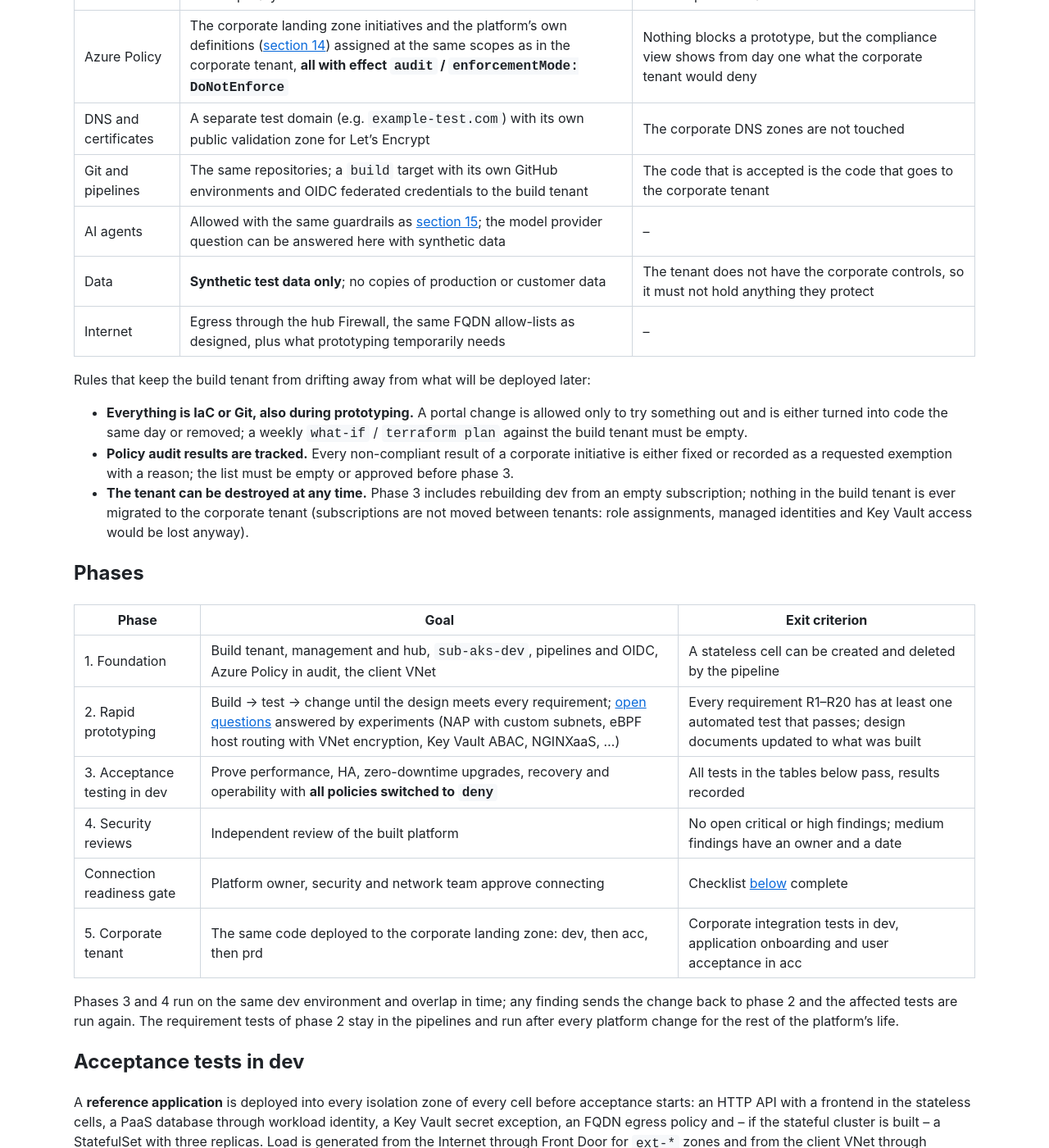
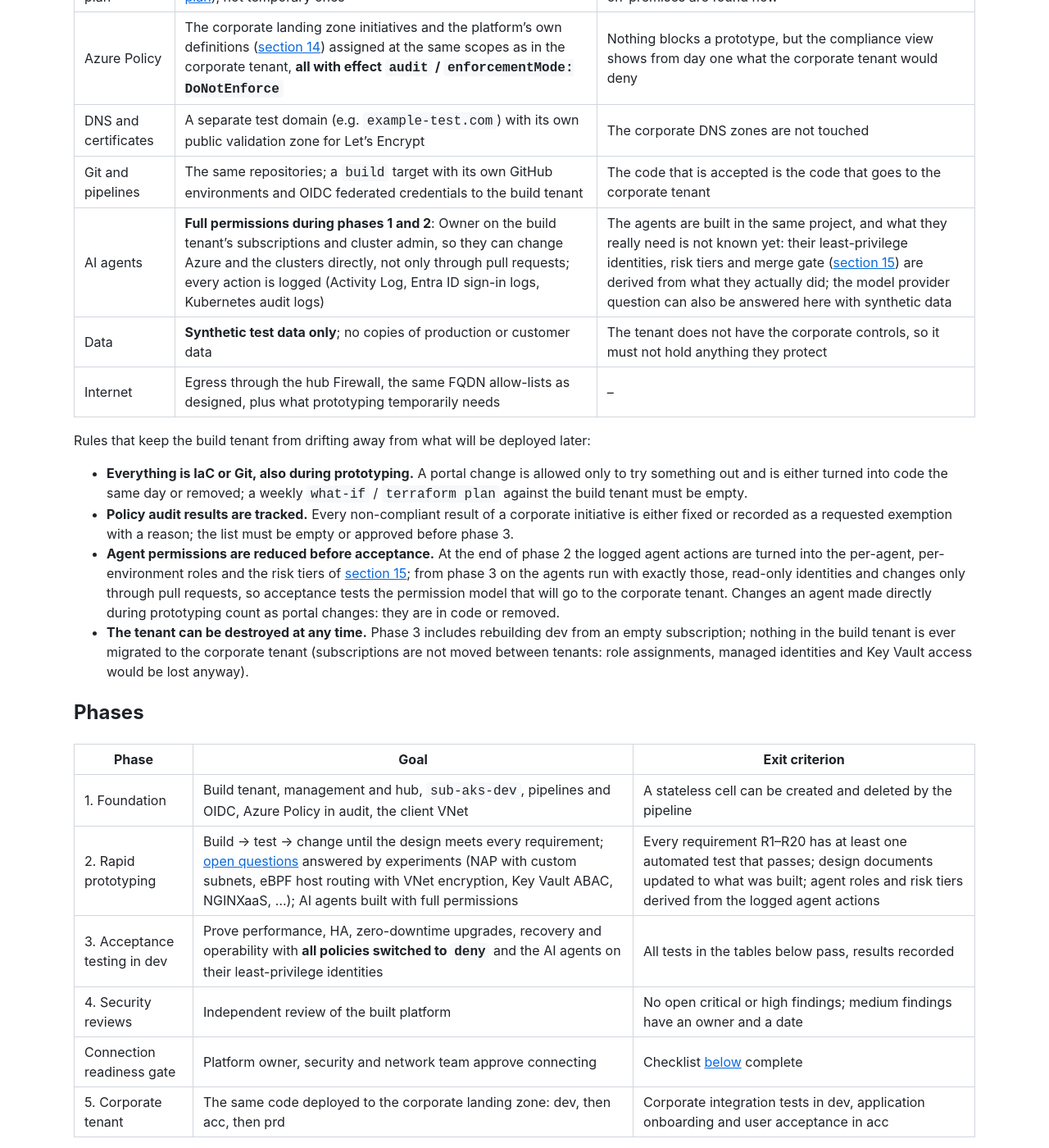
Before and after one commit to olljanat-ai/aks-design, a Jekyll site: the page built from docs/17-implementation-project-and-acceptance-testing.md, in a window 1280 px wide and 1400 px high, scrolled down 1397 px. Shown: the whole window at 82% size. Built offline with Jekyll 4.4.1, drawn with Linux system fonts in a browser that asks for light colours; our own code applies the rules of GitHub Pages for plain Markdown files; some of the changed text lies outside the part shown.

Commit message:
Give AI agents full permissions while prototyping in the build tenant
The agents are built in the same project, so their least-privilege roles and
risk tiers are derived from their logged actions at the end of phase 2 and
enforced from acceptance testing on.

Co-Authored-By: Claude Opus 5.5 <noreply@anthropic.com>
Claude-Session: https://claude.ai/code/session_01MPRYD4xDM4HE5mX6D5nWkr

```diff
--- a/docs/17-implementation-project-and-acceptance-testing.md
+++ b/docs/17-implementation-project-and-acceptance-testing.md
@@ -28,7 +28,7 @@ then goes back to its own.
 | Azure Policy | The corporate landing zone initiatives and the platform's own definitions ([section 14](14-policy-enforcement.md)) assigned at the same scopes as in the corporate tenant, **all with effect `audit` / `enforcementMode: DoNotEnforce`** | Nothing blocks a prototype, but the compliance view shows from day one what the corporate tenant would deny |
 | DNS and certificates | A separate test domain (e.g. `example-test.com`) with its own public validation zone for Let's Encrypt | The corporate DNS zones are not touched |
 | Git and pipelines | The same repositories; a `build` target with its own GitHub environments and OIDC federated credentials to the build tenant | The code that is accepted is the code that goes to the corporate tenant |
-| AI agents | Allowed with the same guardrails as [section 15](15-ai-driven-day-2-operations.md); the model provider question can be answered here with synthetic data | – |
+| AI agents | **Full permissions during phases 1 and 2**: Owner on the build tenant's subscriptions and cluster admin, so they can change Azure and the clusters directly, not only through pull requests; every action is logged (Activity Log, Entra ID sign-in logs, Kubernetes audit logs) | The agents are built in the same project, and what they really need is not known yet: their least-privilege identities, risk tiers and merge gate ([section 15](15-ai-driven-day-2-operations.md)) are derived from what they actually did; the model provider question can also be answered here with synthetic data |
 | Data | **Synthetic test data only**; no copies of production or customer data | The tenant does not have the corporate controls, so it must not hold anything they protect |
 | Internet | Egress through the hub Firewall, the same FQDN allow-lists as designed, plus what prototyping temporarily needs | – |
 
@@ -39,6 +39,11 @@ Rules that keep the build tenant from drifting away from what will be deployed l
   must be empty.
 - **Policy audit results are tracked.** Every non-compliant result of a corporate initiative is either fixed or
   recorded as a requested exemption with a reason; the list must be empty or approved before phase 3.
+- **Agent permissions are reduced before acceptance.** At the end of phase 2 the logged agent actions are turned
+  into the per-agent, per-environment roles and the risk tiers of [section 15](15-ai-driven-day-2-operations.md);
+  from phase 3 on the agents run with exactly those, read-only identities and changes only through pull requests,
+  so acceptance tests the permission model that will go to the corporate tenant. Changes an agent made directly
+  during prototyping count as portal changes: they are in code or removed.
 - **The tenant can be destroyed at any time.** Phase 3 includes rebuilding dev from an empty subscription; nothing
   in the build tenant is ever migrated to the corporate tenant (subscriptions are not moved between tenants: role
   assignments, managed identities and Key Vault access would be lost anyway).
@@ -48,8 +53,8 @@ Rules that keep the build tenant from drifting away from what will be deployed l
 | Phase | Goal | Exit criterion |
 |---|---|---|
 | 1. Foundation | Build tenant, management and hub, `sub-aks-dev`, pipelines and OIDC, Azure Policy in audit, the client VNet | A stateless cell can be created and deleted by the pipeline |
-| 2. Rapid prototyping | Build → test → change until the design meets every requirement; [open questions](open-questions.md) answered by experiments (NAP with custom subnets, eBPF host routing with VNet encryption, Key Vault ABAC, NGINXaaS, …) | Every requirement R1–R20 has at least one automated test that passes; design documents updated to what was built |
-| 3. Acceptance testing in dev | Prove performance, HA, zero-downtime upgrades, recovery and operability with **all policies switched to `deny`** | All tests in the tables below pass, results recorded |
+| 2. Rapid prototyping | Build → test → change until the design meets every requirement; [open questions](open-questions.md) answered by experiments (NAP with custom subnets, eBPF host routing with VNet encryption, Key Vault ABAC, NGINXaaS, …); AI agents built with full permissions | Every requirement R1–R20 has at least one automated test that passes; design documents updated to what was built; agent roles and risk tiers derived from the logged agent actions |
+| 3. Acceptance testing in dev | Prove performance, HA, zero-downtime upgrades, recovery and operability with **all policies switched to `deny`** and the AI agents on their least-privilege identities | All tests in the tables below pass, results recorded |
 | 4. Security reviews | Independent review of the built platform | No open critical or high findings; medium findings have an owner and a date |
 | Connection readiness gate | Platform owner, security and network team approve connecting | Checklist [below](#connection-readiness-gate) complete |
 | 5. Corporate tenant | The same code deployed to the corporate landing zone: dev, then acc, then prd | Corporate integration tests in dev, application onboarding and user acceptance in acc |
@@ -156,7 +161,7 @@ in the build tenant with all policies in `deny`.
 |---|---|---|
 | Threat model | STRIDE over the design documents and the as-built diagrams: trust boundaries (Internet, corporate network, cells, isolation zones, management VNet, CI/CD, AI agents) | Security architect with the platform team |
 | Cloud configuration | Defender for Cloud secure score and recommendations, the corporate Azure Policy initiatives in `deny` with zero non-compliant resources (or approved exemptions), CIS AKS benchmark, IaC scanning in CI | Security team |
-| Identity and access | All role assignments in all subscriptions, PIM settings and break-glass accounts, no standing write access; workload identity federated credentials (issuer, subject per ServiceAccount); GitHub OIDC subjects per environment; AI agent identities read-only | Security team + identity team |
+| Identity and access | All role assignments in all subscriptions, PIM settings and break-glass accounts, no standing write access; workload identity federated credentials (issuer, subject per ServiceAccount); GitHub OIDC subjects per environment; AI agent identities read-only, full prototyping permissions removed and the derived roles compared with the logged actions | Security team + identity team |
 | Network | NSG and Firewall rule sets against [section 5](05-allowed-and-blocked-flows.md), FQDN allow-lists per zone, WAF policies, no unexpected public endpoints, the stateful cluster's "no Internet" exceptions | Network + security teams |
 | Penetration test | External: Internet → Front Door → `ext-*` zones. Internal: client VNet → NGINXaaS → `int-*` zones. **Assumed breach**: a compromised pod in each zone tries container escape, IMDS / token theft, lateral movement to other zones, cells, Key Vaults, the API server and the stateful cluster | Independent party |
 | Supply chain | Image sources and ACR import path, vulnerability scanning, image signatures / digests, Flux source verification, branch protection and required reviews, secret scanning of all repositories | Security team |
@@ -175,6 +180,8 @@ and the network team:
   version, with results stored.
 - All Azure Policy assignments are in production effect, with zero non-compliant resources or approved exemptions.
 - No open critical / high security findings.
+- No identity – human, pipeline or AI agent – has more than its designed permissions; the full permissions the agents
+  had during prototyping are gone.
 - The address plan matches the corporate IPAM reservation; the corporate Firewall / on-premises routing changes, DNS
   forwarding and ExpressRoute capacity are agreed with the network team.
 - Runbooks, on-call and the SOC onboarding are in place.
```
